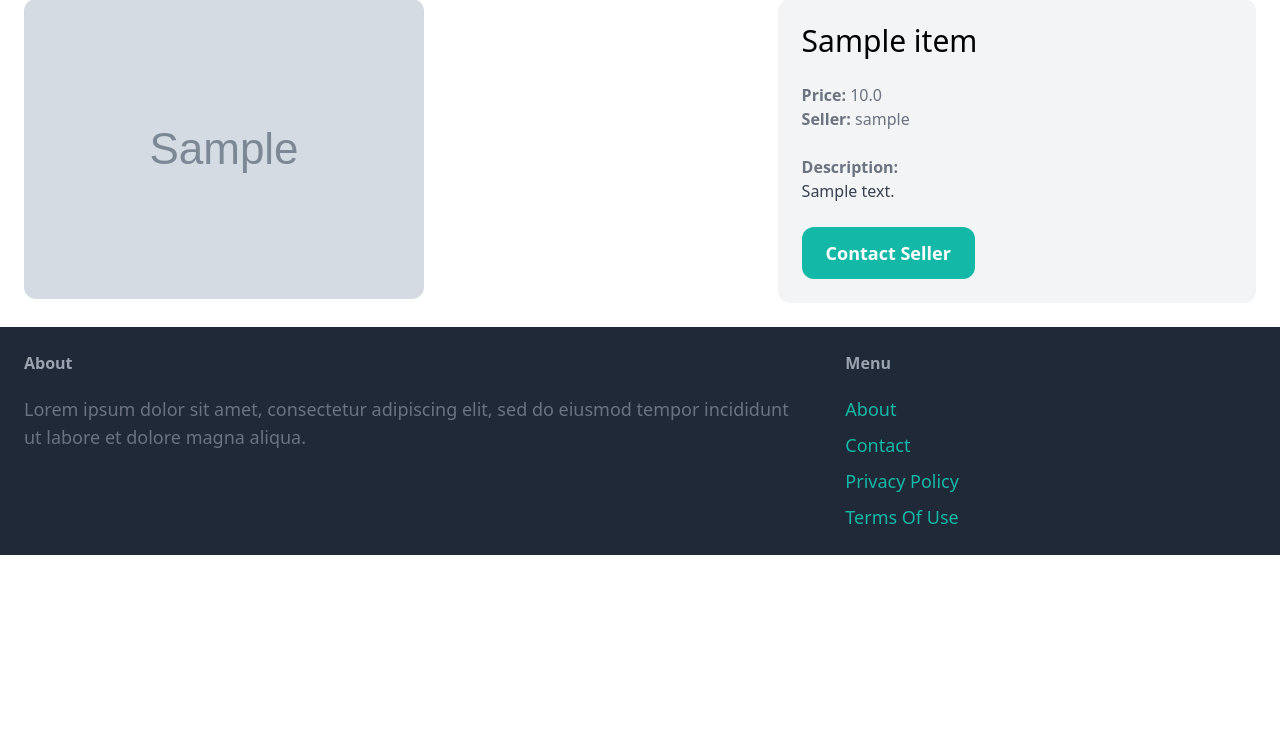
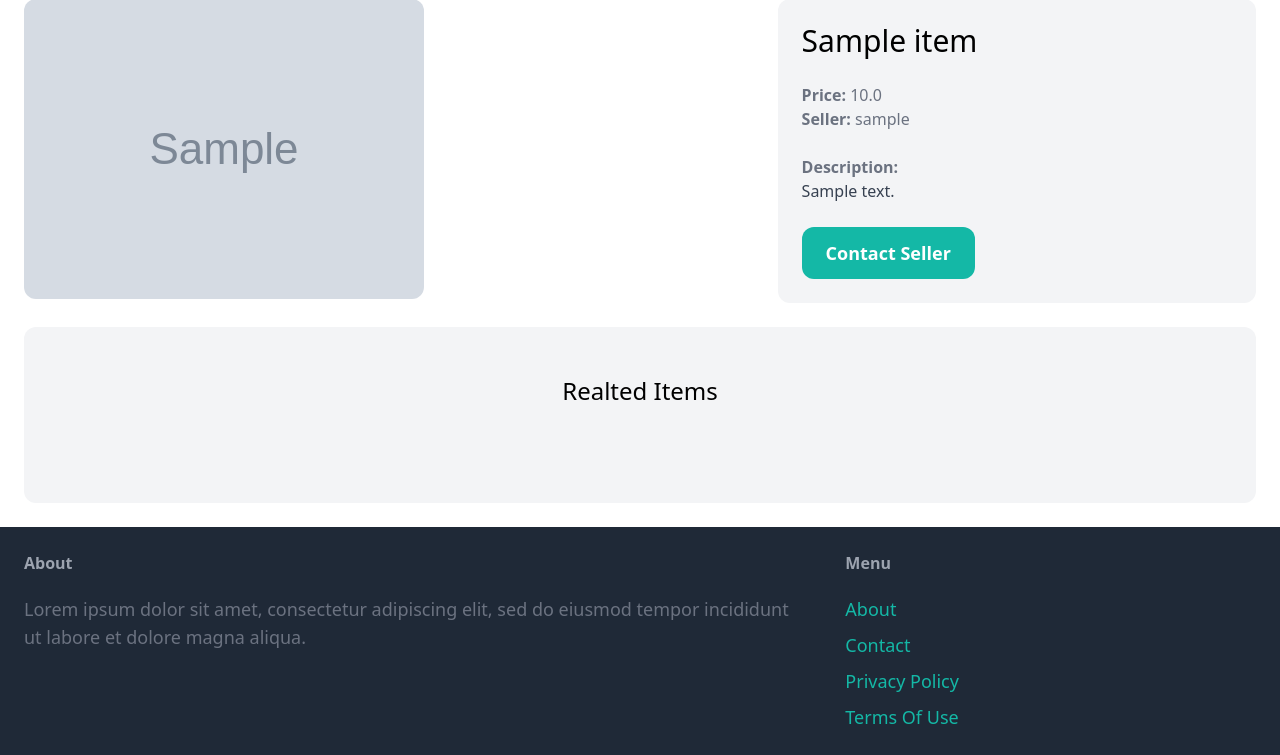
Before and after one commit to dawmro/flea_market, a Django app: page /items/1/ in a window 1280 px wide. Shown: the part 102-857 px from the top of the page. Before the commit the page ends 657 px from the top, so only its background shows below. Run offline with Django 4.2, Linux system fonts and the light colour scheme; tables that the repository leaves empty hold one stand-in row (values such as "Sample post"); grey boxes marked "Sample" are stand-in pictures; some libraries are stand-ins or nearby versions.

Commit message:
display related items

```diff
--- a/flea_market/item/templates/item/detail.html
+++ b/flea_market/item/templates/item/detail.html
@@ -26,4 +26,24 @@
             <a href="#" class="inline-block mt-6 px-6 py-3 text-lg font-semibold bg-teal-500 text-white rounded-xl hover:bg-teal-700">Contact Seller</a>
         </div>
     </div>
+
+    <div class="mt-6 px-6 py-12 bg-gray-100 rounded-xl">
+        <h2 class="mb-12 text-2xl text-center">Realted Items</h2>
+
+        <div class="grid grid-cols-3 gap-3">
+            {% for item in related_items %}
+                <div>
+                    <a href="{% url 'item:detail' item.id %}">
+                        <div>
+                            <img src="{{item.image.url}}" class="rounded-t-xl">
+                        </div>
+                        <div class="p-6 bg-white rounded-b-xl">
+                            <h2 class="text-2xl">{{item.name}}</h2>
+                            <p class="text-gray-500">Price: {{item.price}}</p>
+                        </div>
+                    </a>
+                </div>
+            {% endfor %}
+        </div>
+    </div>
 {% endblock %}
--- a/flea_market/item/views.py
+++ b/flea_market/item/views.py
@@ -8,9 +8,12 @@ from .models import Item
 def detail(request, pk):
     # get object from database, Item model, where primary key is pk
     item = get_object_or_404(Item, pk=pk)
+    # get another 3 items from the same category
+    related_items = Item.objects.filter(category=item.category, is_sold=False).exclude(pk=pk)[:3]
 
     context = {
-        'item': item
+        'item': item,
+        'related_items': related_items
     }
 
     return render(request, 'item/detail.html', context)
```
Also changed, not shown: flea_market/media/item_images/brown-chair.PNG (added), flea_market/media/item_images/doll-pink.PNG (added), flea_market/media/item_images/istockphoto-91512902-1024x1024.jpg (added), flea_market/media/item_images/teddy-bear.PNG (added), flea_market/media/item_images/toy-car-red.PNG (added).
